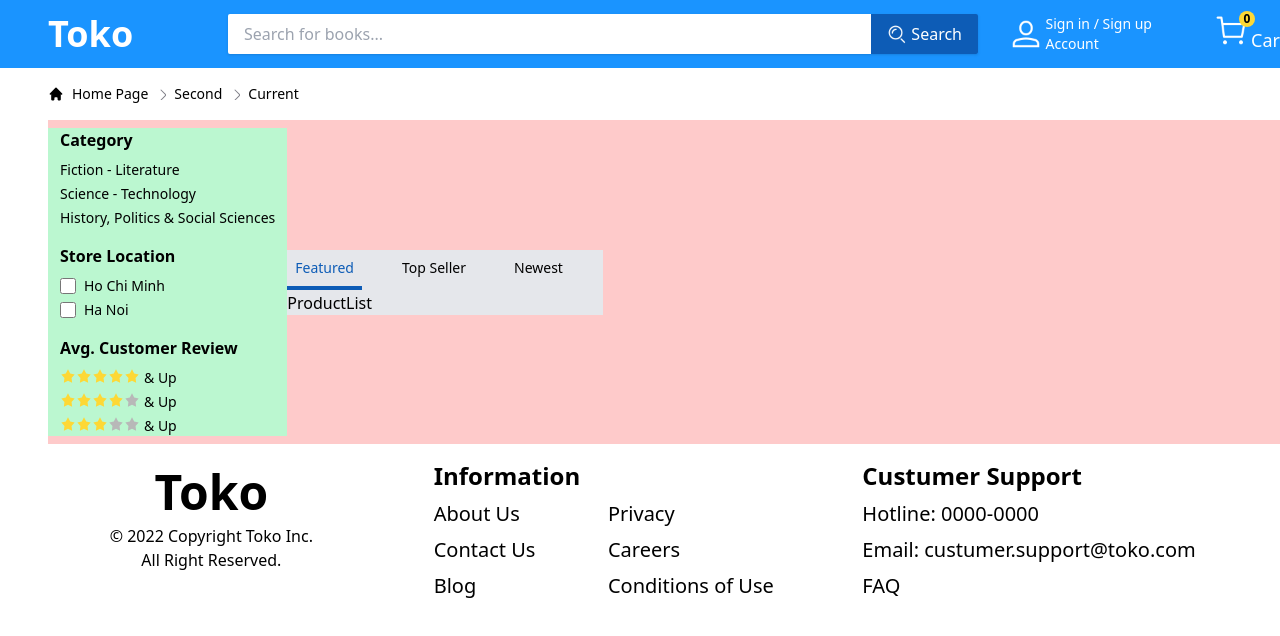
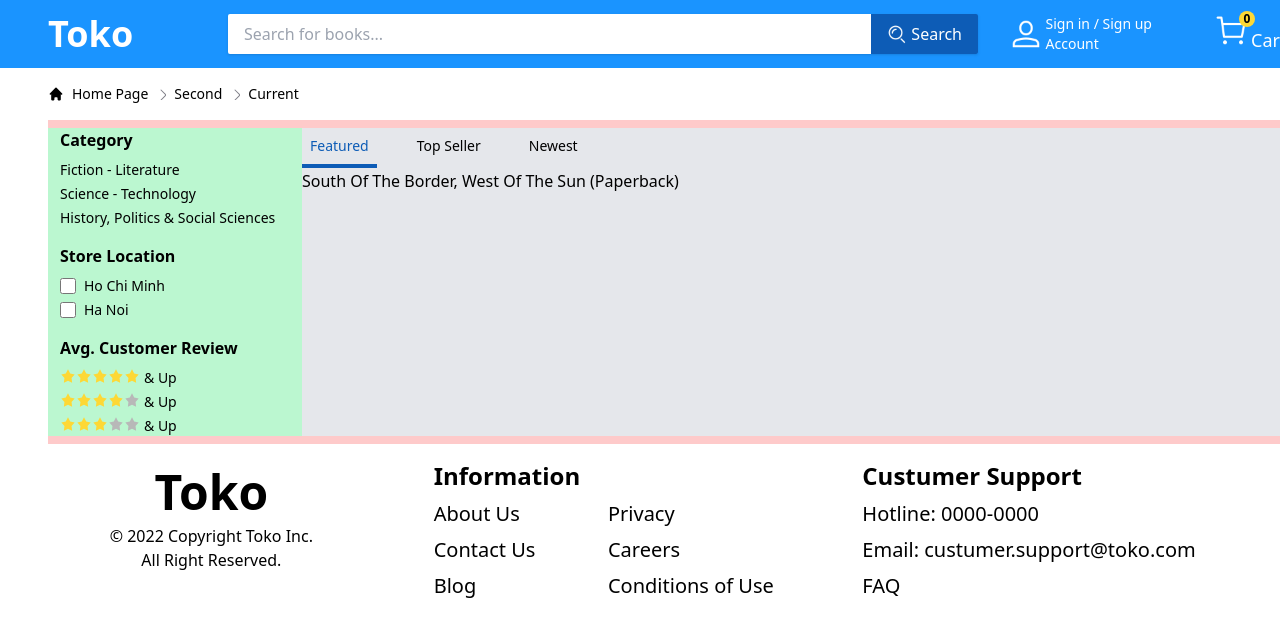
Before and after one commit to iamnmt/toko-ecommerce, a Next.js app: page / in a window 1280 px wide. Shown: the top 636 px of the page. Built offline with nearby package versions, Linux system fonts and the light colour scheme.

Commit message:
add product list structure

```diff
--- /dev/null
+++ b/src/components/ProductItem.tsx
@@ -0,0 +1,7 @@
+function ProductItem({ info } : any) {
+  return (
+    <div>{info.name}</div>
+  )
+}
+
+export default ProductItem
--- /dev/null
+++ b/src/components/ProductList.tsx
@@ -0,0 +1,11 @@
+import ProductItem from "./ProductItem"
+
+function ProductList({ productData } : any) {
+  return (
+    <div className="flex flex-wrap justify-between">
+      {productData.map((info : any) => <ProductItem key={info.id} info={info} />)}
+    </div>
+  )
+}
+
+export default ProductList
--- a/src/pages/index.tsx
+++ b/src/pages/index.tsx
@@ -1,7 +1,20 @@
 import type { NextPage } from 'next'
 import Head from 'next/head'
+import ProductList from '../components/ProductList'
 import Sidebar from '../components/Sidebar'
 import Sorter from '../components/Sorter'
+
+const tmp_product_data : any = [
+  {
+    id: 0,
+    image: 'product-preview.jpg.webp',
+    name: 'South Of The Border, West Of The Sun (Paperback)',
+    rating: 5,
+    soldCount: 10,
+    price: 100000,
+    discountPercentage: 0
+  }
+]
 
 const Home: NextPage = () => {
   return (
@@ -11,13 +24,11 @@ const Home: NextPage = () => {
         <link rel="icon" href="/favicon.ico" />
       </Head>
       <div className="w-[1270px] mx-12">
-        <div className="flex items-center py-2 bg-red-200">
+        <div className="grid grid-cols-5 py-2 bg-red-200">
           <Sidebar />
-          <div className="bg-gray-200">
+          <div className="bg-gray-200 col-span-4">
             <Sorter/>
-            <div>
-              ProductList
-            </div>
+            <ProductList productData={tmp_product_data}/>
           </div>
         </div>
       </div>
```
